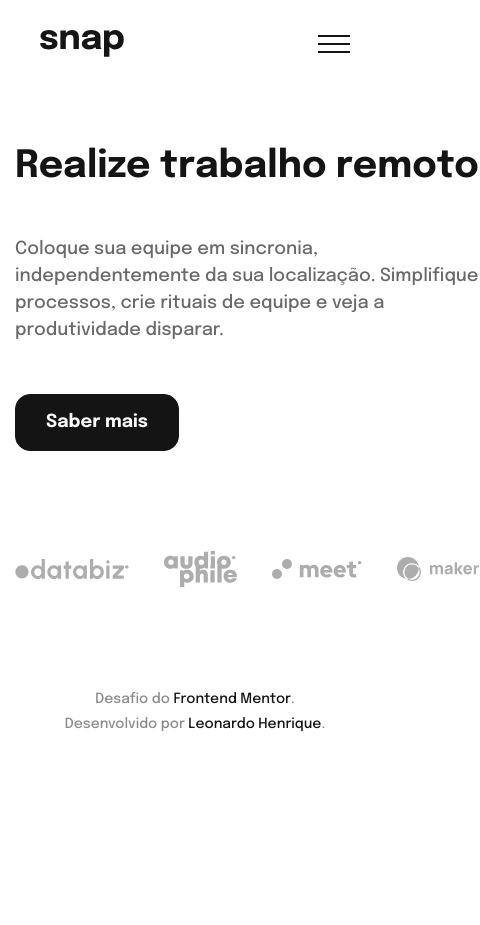
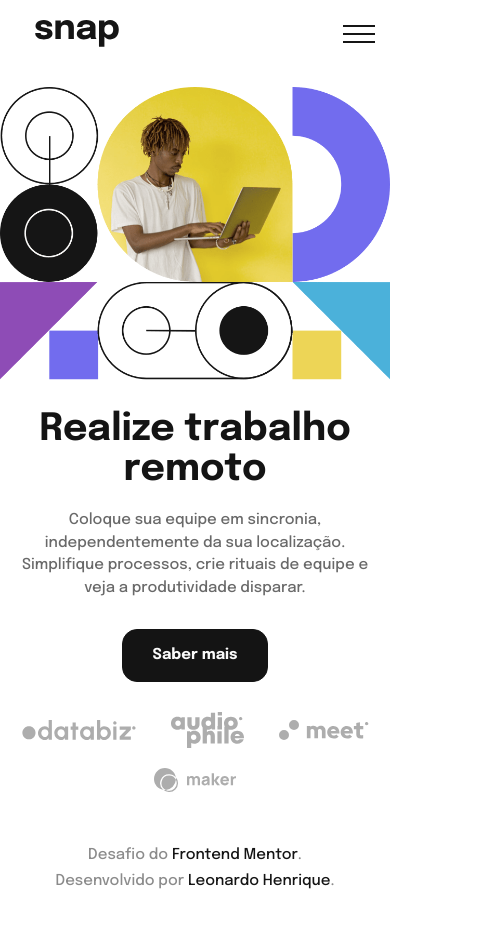
Before and after one commit to Leo-Henrique/intro-section, a React (Vite) app: page / in a window 390 px wide. Shown: the whole page, 480 px wide, since content can reach past the window. Before the commit the page ends 844 px from the top, so only its background shows below. Built offline with nearby package versions, Linux system fonts and the light colour scheme.

Commit message:
Finished responsive CSS. Finished adjustments.

```diff
--- a/src/components/Dropdown/index.jsx
+++ b/src/components/Dropdown/index.jsx
@@ -22,15 +22,13 @@ export const Dropdown = ({ name, children }) => {
     let show, close;
     React.useEffect(() => {
         [show, close] = useAnimation(btn, content, styles, setVisibility);
-
-    }, [visibility])
-
+    })
 
     return (
         <>
             <button className={styles.dropdownBtn}
             ref={btn}
-            onClick={() => !visibility ? show(): close()}
+            onClick={() => !visibility ? show() : close()}
             aria-expanded={visibility ? true : false}>
                 <span>
                     {name}
--- a/src/components/Footer/style.module.scss
+++ b/src/components/Footer/style.module.scss
@@ -3,9 +3,13 @@
 
 .footer {
     padding: 4rem;
-    font-size: $body - 0.4rem;
+    font-size: $body - 0.3rem;
     text-align: center;
     color: #8b8b8b;
+
+    @include breakpoint-md {
+        padding: 3rem 1.5rem;
+    }
 
     a {
         color: $support-dark-1;
--- a/src/components/Header/index.jsx
+++ b/src/components/Header/index.jsx
@@ -20,7 +20,7 @@ const Header = () => {
     let show, close;
     React.useEffect(() => {
         [show, close] = useAnimation(btnOpen, content, styles, setVisibility, notClose);
-    }, [visibility])
+    })
 
     return (
         <header className={styles.header}>
--- a/src/components/Header/style.module.scss
+++ b/src/components/Header/style.module.scss
@@ -6,18 +6,26 @@
     align-items: center;
     column-gap: 2rem;
     padding: 0 4rem;
-    font-size: $body - 0.4rem;
+    font-size: $body - 0.3rem;
 
     @include breakpoint-lg {
         justify-content: space-between;
         column-gap: 4rem;
     }
+    @include breakpoint-md {
+        padding: 0 1.5rem;
+    }
+
 }
 .headerLogo {
     padding: 3rem 2rem;
     padding-left: 0;
     opacity: 1;
     transition: opacity 200ms ease-in-out;
+
+    @include breakpoint-md {
+        padding: 2rem;
+    }
 
     @include desktop {
         &:hover {
@@ -50,6 +58,11 @@
         padding: 3rem 2rem;
         padding-right: 0;
     }
+    @include breakpoint-md {
+        padding: 2rem;
+        padding-right: 0;
+    }
+
 }
 .headerMenuBg {
     flex: 1;
--- a/src/components/Intro/index.jsx
+++ b/src/components/Intro/index.jsx
@@ -41,7 +41,7 @@ const Intro = () => {
                         type="image/png" />
 
                         <img src={ImgMainDesktop}
-                        alt="" />
+                        alt="Foto de uma pessoa trabalhando remotamente através de um notebook" />
                     </picture>
                 </div>
             </div>
--- a/src/components/Intro/style.module.scss
+++ b/src/components/Intro/style.module.scss
@@ -1,13 +1,61 @@
+@import "../../scss/mixins";
+@import "../../scss/variables";
+
+
 .intro {
     padding: 6rem 0;
+
+    @include breakpoint-md {
+        padding: 2rem 0;
+    }
 
     &Container {
         display: flex;
         align-items: flex-end;
-        column-gap: 4rem;
+        column-gap: 6rem;
+        justify-content: space-between;
+
+        @include breakpoint-lg {
+            column-gap: 4rem;
+            align-items: initial;
+
+            > * {
+                flex: initial !important;
+                max-width: initial !important;
+                width: 50%;
+            }
+        }
+        @include breakpoint-md {
+            padding: 0;
+            flex-direction: column;
+            row-gap: 3rem;
+            > * {
+                width: 100%;
+            }
+        }
     }
     &Img {
         max-width: 480px;
+        flex: 1;
+
+        @include breakpoint-lg {
+            img {
+                width: 100%;
+                height: 100%;
+                object-fit: cover;
+                object-position: 100%;
+            }
+        }
+        @include breakpoint-md {
+            flex: initial;
+            order: -1;
+
+            img {
+                max-height: 350px;
+                object-fit: contain;
+                object-position: center;
+            }
+        }
     }
 }
 
@@ -26,7 +74,29 @@
     }
     .introClients {
         display: flex;
+        flex-wrap: wrap;
         align-items: center;
         column-gap: 3.5rem;
+        row-gap: 2rem;
+    }
+    @include breakpoint-md {
+        padding-left: 15px;
+        padding-right: 15px;
+        text-align: center;
+
+        h1 {
+            margin-bottom: 2rem;
+        }
+        p {
+            margin-bottom: 3rem;
+        }
+        button {
+            margin-bottom: 3rem;
+        }
+        p, .introClients {
+            justify-content: center;
+            margin-left: auto;
+            margin-right: auto;
+        }
     }
 }
--- a/src/scss/_main.scss
+++ b/src/scss/_main.scss
@@ -4,6 +4,10 @@ body {
     font-weight: 500;
     line-height: 1.5;
     color: $support-light-3;
+
+    @include breakpoint-md {
+        font-size: $body-sm;
+    }
 }
 .container {
     max-width: 1170px;
--- a/src/scss/_mixins.scss
+++ b/src/scss/_mixins.scss
@@ -8,3 +8,8 @@
         @content;
     }
 }
+@mixin breakpoint-md {
+    @media (max-width: 767.98px) {
+        @content;
+    }
+}
--- a/src/scss/_variables.scss
+++ b/src/scss/_variables.scss
@@ -6,7 +6,7 @@ $support-dark-2: #474747;
 
 $h1: 7.2rem;
 $body: 1.8rem;
-$body-sm: $body - 0.2rem;
+$body-sm: $body - 0.3rem;
 
 $zIndex-menu: 10;
 $zIndex-dropdown: 20;
--- a/src/useAnimation.jsx
+++ b/src/useAnimation.jsx
@@ -1,7 +1,6 @@
 import clickOutside from "./clickOutside";
 
 const useAnimation = ({ current: btn }, { current: content }, styles, setVisibility, notClose) => {
-    const hook = "data-hook";
     const attr = "data-transition";
     const { milliseconds } = {
         get duration() {return getComputedStyle(content).transitionDuration},
@@ -32,7 +31,6 @@ const useAnimation = ({ current: btn }, { current: content }, styles, setVisibil
             setTimeout(() => content.classList.add(styles.show), 20);
             setTimeout(() => {
                 content.removeAttribute(attr);
-                document.body.removeAttribute(hook);
 
                 if (notClose)
                     clickOutside(true, [btn, notClose.current], close);
```
